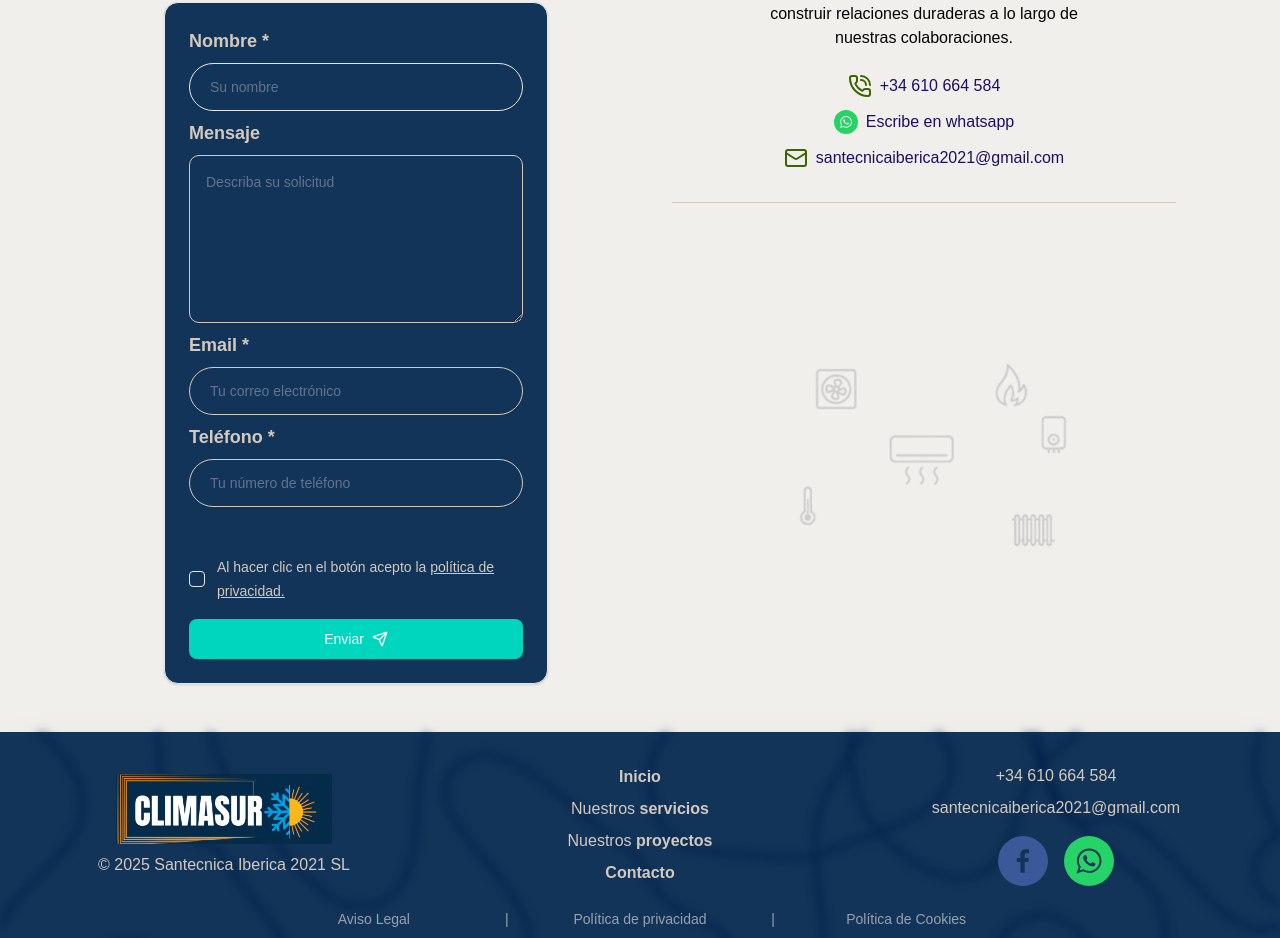
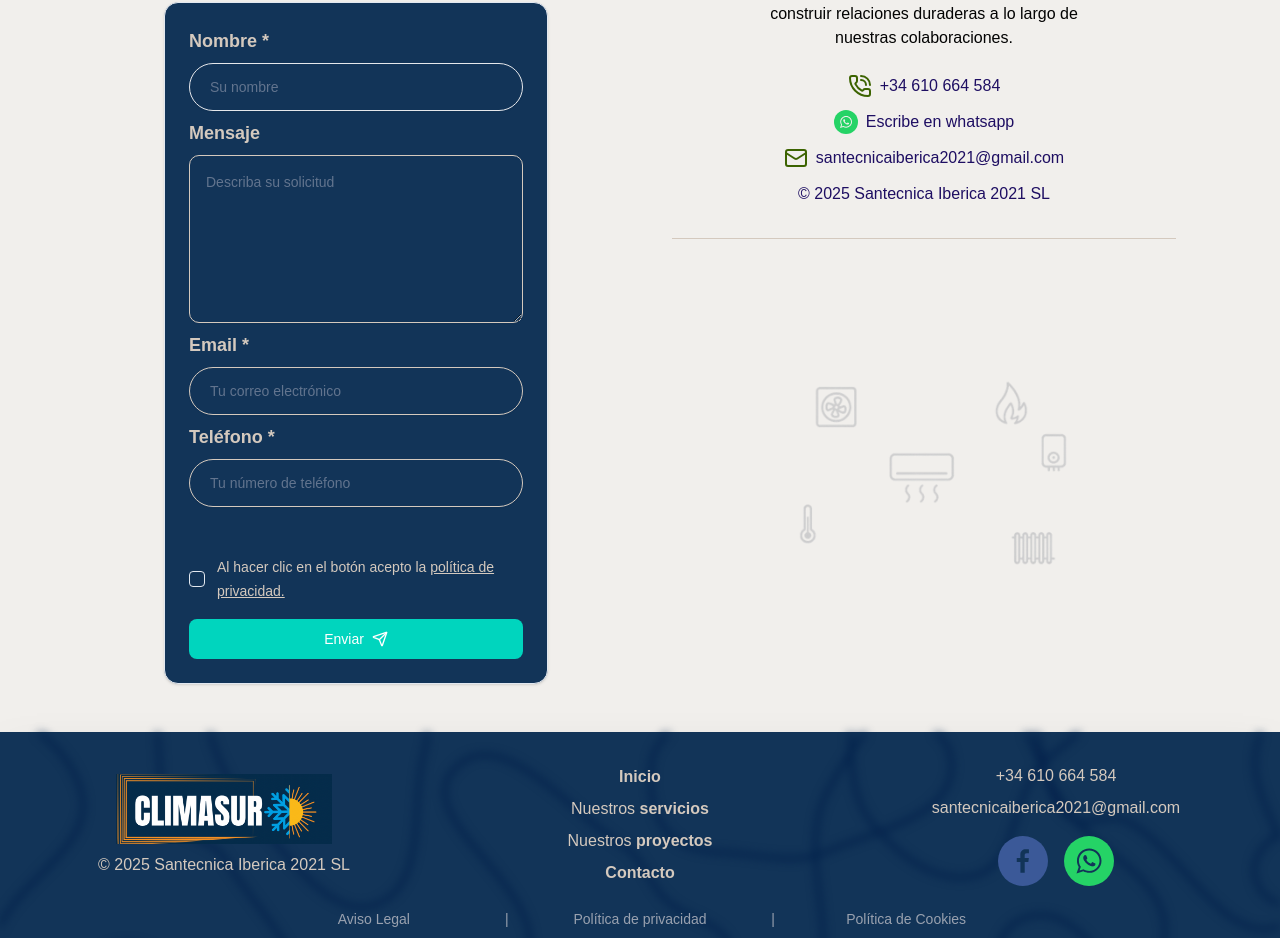
Before and after one commit to romsendz/friendly-eureka, a Next.js app: page / in a window 1280 px wide. Shown: the part 3228-4166 px from the top of the page. Built offline with nearby package versions, Linux system fonts and the light colour scheme; a web font is replaced by a local one.

Commit message:
added laegal company name to form

```diff
--- /dev/null
+++ b/components/company-name.tsx
@@ -0,0 +1,6 @@
+const CompanyName = () => {
+  const date = new Date();
+  return <span>{`© ${date.getFullYear()} Santecnica Iberica 2021 SL`}</span>;
+};
+
+export default CompanyName;
--- a/components/footer.tsx
+++ b/components/footer.tsx
@@ -3,15 +3,15 @@ import Logo from "./logo";
 import { SocialIcon } from "react-social-icons";
 import Link from "next/link";
 import WhatsAppButton from "./whatsapp-button";
+import CompanyName from "./company-name";
 
 const Footer = () => {
-  const date = new Date();
   return (
     <footer className="bg-primary relative flex w-full flex-col items-center gap-8 bg-no-repeat px-4 py-6 shadow-2xl before:absolute before:top-[0] before:left-[0] before:z-0 before:h-full before:w-full before:bg-[url(/footer-background.png)] before:blur-[5px] before:filter before:content-[''] lg:gap-2">
       <div className="text-primary-foreground z-1 container space-y-8 lg:grid lg:w-full lg:grid-cols-[repeat(3,_1fr)] lg:flex-row lg:items-center lg:justify-between lg:space-y-0">
         <div className="flex flex-col items-center gap-2">
           <Logo />
-          <span>{`© ${date.getFullYear()} Santecnica Iberica 2021 SL`}</span>
+          <CompanyName />
         </div>
         <ul>
           {MENU_ITEMS.map((menuItem) => (
--- a/components/section/contact-us.tsx
+++ b/components/section/contact-us.tsx
@@ -4,6 +4,7 @@ import WhatsAppLink from "../whatsapp-link";
 import ContactForm from "../form/contact-form";
 import { Separator } from "../ui/separator";
 import Image from "next/image";
+import CompanyName from "../company-name";
 
 const ContactUs = ({ className }: { className?: string }) => {
   return (
@@ -41,6 +42,7 @@ const ContactUs = ({ className }: { className?: string }) => {
                   <MailIcon className="text-lime-800" />
                   santecnicaiberica2021@gmail.com
                 </Link>
+                <CompanyName />
               </div>
             </div>
             <Separator className="bg-primary-foreground hidden lg:my-8 lg:block" />
```
